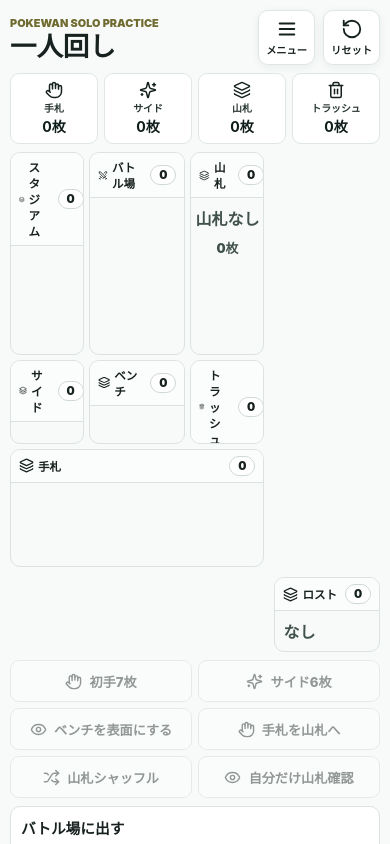
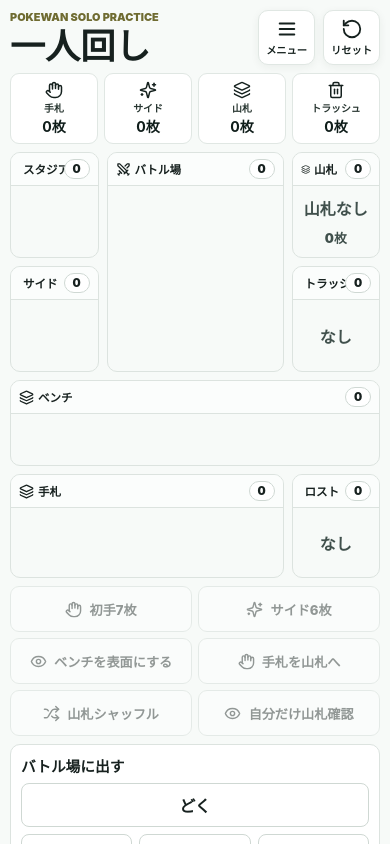
Before and after one commit to nekochanninaritai/Pokewan, a React (Vite) app: page / in a window 390 px wide. Shown: the top 844 px of the page. Built offline with nearby package versions, Linux system fonts and the light colour scheme.

Commit message:
Improve solo mobile layout

```diff
--- a/src/online.css
+++ b/src/online.css
@@ -1587,3 +1587,261 @@ label span {
     grid-template-columns: 1fr;
   }
 }
+
+@media (max-width: 720px) {
+  body:has(.solo-app) {
+    background: #f7faf8;
+    min-width: 0;
+    overflow-x: hidden;
+  }
+
+  .solo-app {
+    gap: 8px;
+    margin: 0 auto;
+    max-width: 430px;
+    min-height: 100svh;
+    padding: 10px;
+    width: 100%;
+  }
+
+  .solo-app .online-topbar {
+    flex-direction: row;
+    gap: 8px;
+    min-width: 0;
+  }
+
+  .solo-app .online-topbar > div:first-child {
+    min-width: 0;
+  }
+
+  .solo-app .eyebrow {
+    white-space: nowrap;
+  }
+
+  .solo-app h1 {
+    font-size: clamp(1.8rem, 9vw, 2.45rem);
+    letter-spacing: 0;
+    line-height: 1.05;
+    white-space: nowrap;
+  }
+
+  .solo-info-bar {
+    grid-template-columns: repeat(4, minmax(0, 1fr));
+  }
+
+  .solo-info-bar span {
+    min-width: 0;
+    white-space: nowrap;
+  }
+
+  .solo-app .message {
+    order: 6;
+  }
+
+  .solo-app .deck-loader {
+    order: 5;
+  }
+
+  .solo-app .player-board {
+    order: 2;
+  }
+
+  .solo-app .board-layout {
+    align-items: stretch;
+    display: grid;
+    gap: 8px;
+    grid-template-areas:
+      "stadium active deck"
+      "prizes active discard"
+      "bench bench bench"
+      "hand hand lost";
+    grid-template-columns: 0.9fr 1.8fr 0.9fr;
+    grid-template-rows: 106px 106px 86px 104px;
+    min-width: 0;
+  }
+
+  .solo-app .zone {
+    border-radius: 10px;
+    display: flex;
+    flex-direction: column;
+    min-height: 0;
+    min-width: 0;
+    overflow: hidden;
+  }
+
+  .solo-app .zone header {
+    flex: 0 0 auto;
+    min-height: 30px;
+    padding: 6px 8px;
+  }
+
+  .solo-app .zone h3 {
+    min-width: 0;
+    white-space: nowrap;
+  }
+
+  .solo-app .zone-tools {
+    flex: 0 0 auto;
+    flex-wrap: nowrap;
+    min-width: max-content;
+  }
+
+  .solo-app .zone-tools span {
+    white-space: nowrap;
+  }
+
+  .solo-app .card-grid,
+  .solo-app .prize-grid {
+    flex: 1 1 auto;
+    min-height: 0;
+    min-width: 0;
+  }
+
+  .solo-app .card-image-wrap {
+    aspect-ratio: 63 / 88;
+    width: 100%;
+  }
+
+  .solo-app .card-image-wrap img,
+  .solo-app .card-tile > img,
+  .solo-app .deck-stack-card,
+  .solo-app .evolution-underlay img {
+    height: auto;
+    max-height: 100%;
+    max-width: 100%;
+    object-fit: contain;
+    width: 100%;
+  }
+
+  .solo-app .card-tile span {
+    overflow: hidden;
+    text-overflow: ellipsis;
+    white-space: nowrap;
+    width: 100%;
+  }
+
+  .solo-app .zone-active .card-grid {
+    align-items: center;
+    display: flex;
+    justify-content: center;
+    overflow: visible;
+    padding: 8px;
+  }
+
+  .solo-app .zone-active .battle-card-stack,
+  .solo-app .zone-active .card-tile {
+    max-width: min(138px, 100%);
+    width: clamp(112px, 32vw, 138px);
+  }
+
+  .solo-app .zone-active .battle-card-stack {
+    transform-origin: center top;
+  }
+
+  .solo-app .zone-bench .card-grid {
+    align-items: start;
+    display: grid;
+    gap: 6px;
+    grid-template-columns: repeat(5, minmax(0, 1fr));
+    overflow: hidden;
+    padding: 8px;
+  }
+
+  .solo-app .zone-bench .battle-card-stack,
+  .solo-app .zone-bench .card-tile {
+    justify-self: center;
+    max-width: 54px;
+    min-width: 0;
+    width: 100%;
+  }
+
+  .solo-app .zone-hand .card-grid {
+    display: flex;
+    gap: 8px;
+    overflow-x: auto;
+    overflow-y: hidden;
+    padding: 8px;
+    scrollbar-width: thin;
+  }
+
+  .solo-app .zone-hand .card-tile {
+    flex: 0 0 54px;
+    width: 54px;
+  }
+
+  .solo-app .zone-stadium .card-grid,
+  .solo-app .zone-discard .card-grid,
+  .solo-app .zone-lostZone .card-grid {
+    align-items: center;
+    display: flex;
+    justify-content: center;
+    overflow: hidden;
+    padding: 8px;
+  }
+
+  .solo-app .zone-stadium .card-tile,
+  .solo-app .zone-discard .card-tile,
+  .solo-app .zone-lostZone .card-tile {
+    max-width: 62px;
+    width: 100%;
+  }
+
+  .solo-app .zone-prizes .prize-grid {
+    align-items: center;
+    display: grid;
+    gap: 5px;
+    grid-template-columns: repeat(2, minmax(0, 1fr));
+    overflow: hidden;
+    padding: 8px;
+  }
+
+  .solo-app .zone-prizes .card-tile {
+    max-width: 48px;
+    width: 100%;
+  }
+
+  .solo-app .zone-deck .deck-stack-wrap {
+    flex: 1 1 auto;
+    min-height: 0;
+    padding: 8px 4px;
+  }
+
+  .solo-app .zone-deck .deck-stack {
+    height: 82px;
+    width: 62px;
+  }
+
+  .solo-app .zone-deck .deck-stack-card {
+    width: 48px;
+  }
+
+  .solo-app .zone-lostZone {
+    min-height: 0;
+  }
+
+  .solo-app .quick-controls {
+    grid-template-columns: repeat(2, minmax(0, 1fr));
+    order: 3;
+  }
+
+  .solo-app .quick-control-group > span,
+  .solo-app .quick-control-group:nth-child(3),
+  .solo-app .quick-control-group:first-child button:first-of-type,
+  .solo-app .quick-control-group:nth-child(2) button:first-of-type {
+    display: none;
+  }
+
+  .solo-app .quick-controls button,
+  .solo-status-panel .status,
+  .solo-header-actions button {
+    white-space: nowrap;
+  }
+
+  .solo-app .quick-controls button {
+    min-height: 46px;
+  }
+
+  .solo-status-panel {
+    order: 4;
+  }
+}
```
